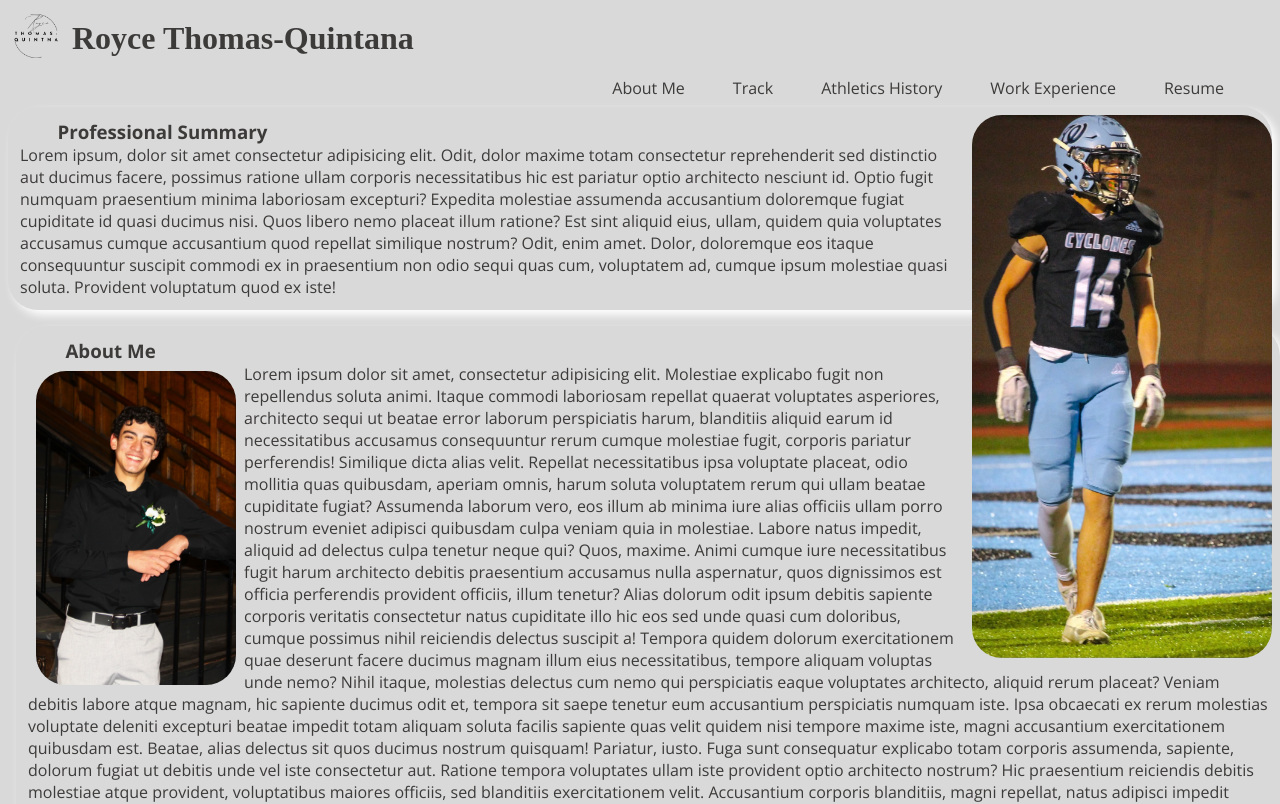
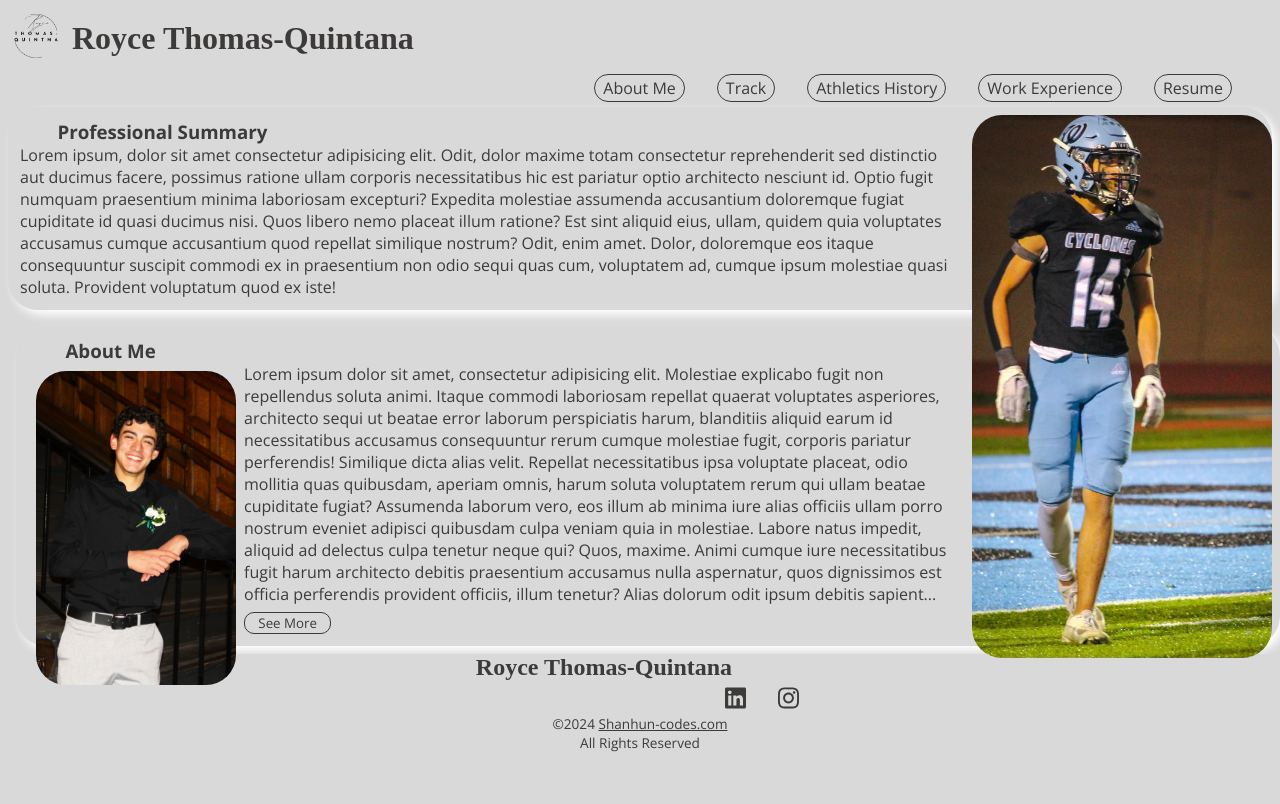
Before and after one commit to RaszeroT/Rolls-College-Portfolio, a React (Vite) app: page / in a window 1280 px wide. Shown: the top 804 px of the page. Built offline with nearby package versions, Linux system fonts and the light colour scheme; a web font is replaced by a local one.

Commit message:
added see more see less button

```diff
--- a/src/pages/AboutMe.jsx
+++ b/src/pages/AboutMe.jsx
@@ -1,6 +1,9 @@
+import { useState } from "react";
 import infoData from "../jsonData/infoData";
 
 const AboutMe = () => {
+  const [isExpanded, setIsExpanded] = useState(false);
+
   return (
     <section>
       <div id="aboutMe-page">
@@ -17,7 +20,17 @@ const AboutMe = () => {
           <div className="img-container-left">
             <img src="/assets/images/personal/personal2.jpg" />
           </div>
-          <p>{infoData.aboutMe}</p>
+          <p>
+            {isExpanded
+              ? infoData.aboutMe
+              : `${infoData.aboutMe.slice(0, 1000)}...`}
+          </p>
+          <button
+            id="seeMoreLessButton"
+            onClick={() => setIsExpanded(!isExpanded)}
+          >
+            {isExpanded ? "See Less" : "See More"}
+          </button>
         </div>
       </div>
     </section>
--- a/src/pages/Track.jsx
+++ b/src/pages/Track.jsx
@@ -2,7 +2,6 @@ import trackImgs from "../jsonData/trackImgData.json";
 import infoData from "../jsonData/infoData.json";
 
 const Track = () => {
-  const imgSize = {};
 
   return (
     <section>
--- a/src/style/aboutMe.css
+++ b/src/style/aboutMe.css
@@ -27,3 +27,16 @@
   max-width: 200px;
   margin: 0.5em 0.5em 0 0.5em;
 }
+
+#seeMoreLessButton {
+    border: 1px solid;
+    border-radius: 10px;
+    padding: 0.1em 1em;
+    margin-top: 0.5em;
+  }
+
+  #seeMoreLessButton:hover {
+    box-shadow: 5px 5px 10px var(--black);
+    cursor: pointer;
+    text-decoration: underline;
+  }
--- a/src/style/navBar.css
+++ b/src/style/navBar.css
@@ -12,6 +12,7 @@
   text-decoration: none;
   padding: 0.1em 0.5em;
   border-radius: 20px;
+  border: 1px solid;
 }
 
 #header-nav ul li a:hover {
```
